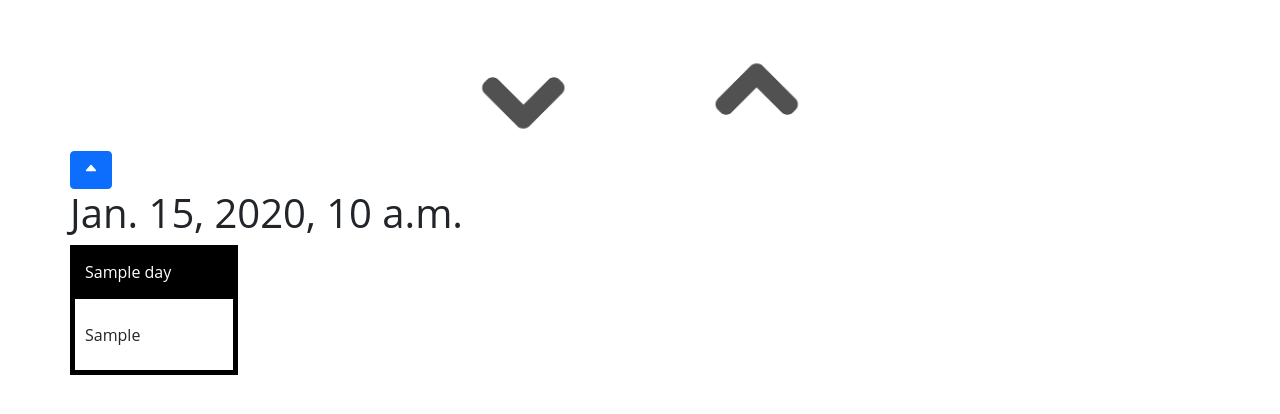
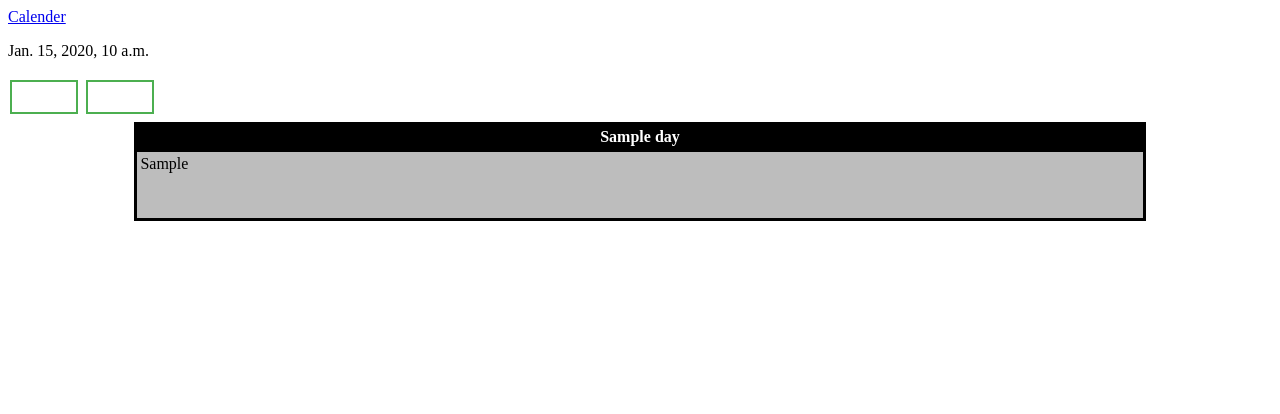
Before and after one commit to NiklasLaurell/Website, a Django app: template Calender_Prototyp/Test_app/templates/Test_app/index.html in a window 1280 px wide. Shown: the top 414 px of the page. Run offline with Django 3.2, Linux system fonts and the light colour scheme; the template is opened without the code that fills it: most values are stand-ins (such as "Sample title", 1, 10 or a date in 2020).

Commit message:
Merge branch 'main' of https://github.com/NiklasLaurell/Website into main

```diff
--- a/Calender_Prototyp/Test_app/static/Test_app/styles/base.css
+++ /dev/null
@@ -1,113 +0,0 @@
-.u-section-1 .u-image-1 {
-  width: 110px;
-  height: 110px;
-  margin: 41px auto 0 630px;
-}
-
-.u-section-1 .u-image-2 {
-  width: 110px;
-  height: 110px;
-  margin: -110px auto 0 400px;
-}
-
-
-.u-image,
-.u-background-effect-image,
-.u-video-poster {
-  object-fit: cover;
-  display: block;
-  vertical-align: middle;
-  background-size: cover;
-  background-position: 50% 50%;
-  background-repeat: no-repeat;
-}
-
-/* CENTRERAR TABELL?? */
-.u-sheet {
-  position: relative;
-  margin: 0 auto;
-  position: relative;
-  margin: 0 auto;
-}
-
-/* CENTRERAR TABELL */
-
-@media (min-width: 1200px) {
-  .u-xl-mode .u-sheet {
-    width: var(--theme-sheet-width-xl) !important;
-  }
-}
-
-.u-table table {
-  width: 100%; /* Bredd på kollumnerna */
-  border-collapse: collapse; /* om bortagen mellanrum mellan gränser */
-  text-align: middle;
-}
-
-.u-table th,        /* höjden av veckoraden sjunker */
-.u-table td {
-  padding: 10px;
-  font-weight: inherit;
-}
-
-
-/* Ritar linjerna i tabellen */
-[class*="u-border-"],
-.u-link[class*="u-border-"] {
-  border-style: solid;
-}
-
-/* avgör tjocklek av linjerna typ */
-.u-border-1,
-a.u-button-style.u-border-1 {
-  border-width: 5px;
-}
-
-/*textstil */
-.u-body {
-  font-family: 'Open Sans',sans-serif;
-}
-
-/*färgen i veckoraden */
-.u-black,
-.u-table-alt-black tr:nth-child(even) {
-  color: #ffffff;
-  background-color: #000000;
-}
-
-/*linjerna i veckoraden */
-.u-border-black,
-.u-separator-black:after {
-  border-color: #000000;
-  stroke: #000000;
-}
-
-/*gör linjerna nedan veckoraden gråa */
-.u-border-grey-30,
-.u-separator-grey-30:after {
-  border-color: #b3b3b3;
-}
-
-.u-border-red-30
-.u-separator-red-30,:after {
-  border-color: #FF0000;
-}
-
-.button{
-    height: 100px;
-    right: 1000px;
-    overflow: hidden;
-    border: none;
-    outline: none;
-}
-
-
-
-.u-body
-{
---theme-sheet-width-xl: 1140px;
---theme-sheet-width-lg: 940px;
---theme-sheet-width-md: 720px;
---theme-sheet-width-sm: 540px;
---theme-sheet-width-xs: 340px;
-}
--- a/Calender_Prototyp/Test_app/static/Test_app/styles/table.css
+++ b/Calender_Prototyp/Test_app/static/Test_app/styles/table.css
@@ -1,14 +1,33 @@
+.button {
+  border: none;
 
-section{
-    padding: 10px;
+  color: white;
+  padding: 15px 32px;
+  text-align: center;
+  text-decoration: none;
+  display: inline-block;
+  font-size: 16px;
+  margin: 4px 2px;
+  cursor: pointer;
 }
 
-.button{
-    height: 100px;
-    right: 1000px;
-    overflow: hidden;
-    border: none;
-    outline: none;
+.button1 {
+  background-color: white;
+  color: black;
+  border: 2px solid #4CAF50;
+}
+.button1:hover {
+  background-color: #4CAF50;
+  color: white;
+}
+.button2 {
+  background-color: white;
+  color: black;
+  border: 2px solid #008CBA;
+}
+.button2:hover {
+  background-color: #008CBA;
+  color: white;
 }
 
 
@@ -36,13 +55,14 @@ td  {
     text-align: left;
     vertical-align: top;
     color: #000000;
-    background-color: #d7d7d7;
+    background-color: #bdbdbd;
+
 }
 
 .markday{
-    background-color: #89CFF0;
+    background-color: #bbdefb;
 }
 
 .markmonth{
-    background-color: #ffffff;
+    background-color: #f5f5f5;
 }
--- a/Calender_Prototyp/Test_app/templates/Test_app/index.html
+++ b/Calender_Prototyp/Test_app/templates/Test_app/index.html
@@ -1,63 +1,58 @@
 {% load static %}
 <!DOCTYPE html>
-<html style="font-size: 16px;">
+<html>
+
 <head>
-      <link href="https://cdn.jsdelivr.net/npm/bootstrap@5.1.3/dist/css/bootstrap.min.css" rel="stylesheet" integrity="sha384-1BmE4kWBq78iYhFldvKuhfTAU6auU8tT94WrHftjDbrCEXSU1oBoqyl2QvZ6jIW3" crossorigin="anonymous">
-      <link rel="stylesheet" href="/static/Test_app/Styles/base.css" media="screen">
+    <title>Calender</title>
+
+    <!-- <link href="https://cdn.jsdelivr.net/npm/bootstrap@5.1.3/dist/css/bootstrap.min.css" rel="stylesheet" integrity="sha384-1BmE4kWBq78iYhFldvKuhfTAU6auU8tT94WrHftjDbrCEXSU1oBoqyl2QvZ6jIW3" crossorigin="anonymous"> -->
+
+    <link rel="stylesheet" href="/static/Test_app/Styles/table.css?<?php echo time(); ?>" type="text/css">
+
 </head>
-  <body data-home-page="Calender.html" data-home-page-title="Calender" class="u-body u-xl-mode">
-     <section class="u-align-center u-clearfix u-section-1" id="sec-e932">
-       <div class="u-clearfix u-sheet u-sheet-1">
-         <img class="u-image u-image-default u-preserve-proportions u-image-1" {% load static %} <img src="{% static "/Test_app/Images/arrow_up.png" %}" alt="" data-image-width="225" data-image-height="225">
-         <img class="u-image u-image-default u-preserve-proportions u-image-2" {% load static %} <img src="{% static "/Test_app/Images/arrow_down.png" %}" alt="" align="middle" data-image-width="225" data-image-height="225">
 
 
-         <button type="button" class="btn btn-primary">
-             <span class="button__icon">
-                 <ion-icon name="caret-up-outline"></ion-icon>
-             </span>
-        </button>
+<body>
+    <header id="main-header">
+        <nav><a href="/Test_app" id="main-logo">Calender</a></nav>
+    </header>
+    <div>
+        <p> {{ time }} </p>
+    </div>
+    <div>
+        <!-- <button type="button"
+            onclick="document.getElementById('demo').innerHTML = Date()">
+            Click me to display Date and Time.
+        </button> -->
+
+        <a class="button button1" href="/Test_app/move"></a>
+        <a class="button button1" href="/Test_app/move"></a>
+    </div>
 
 
-         <h1 class="u-text u-text-default u-text-1">{{time}}<span style="font-size: 1.5rem;">
-         </h1>
-        <div class="u-expanded-width u-table u-table-responsive u-table-1">
-          <table class="u-table-entity u-table-entity-1">
-            <colgroup>
-              <col width="14.3%">
-              <col width="13.900000000000006%">
-              <col width="14.6%">
-              <col width="14.3%">
-              <col width="14.3%">
-              <col width="14.3%">
-              <col width="14.200000000000006%">
-            </colgroup>
-            <thead class="u-black u-table-header u-table-header-1">
-              <tr style="height: 26px;">
+    <section>
+        <table>
+          <tr>
             {% for day in days %}
-                    <th class="u-border-1 u-border-black u-table-cell">{{day}}</th>
+                <th>{{day}}</th>
             {% endfor %}
           </tr>
-            </thead>
-            <tbody class="u-table-body">
-                {% for row in matrix %}
-                    <tr style="height: 76px;">
-                    {% for date in row %}
+        {% for week in matrix %}
+          <tr>
+            {% for date in week %}
                 {% if date == today %}
-                            <td class="u-border-1 u-border-red-30 u-table-cell">{{date.2}} IDAG</td>
+                    <td  class = "markday" > {{date.2}}</td>
+                {% elif date.1 == today.1 %}
+                    <td  class = "markmonth" > {{date.2}}</td>
                 {% else %}
-                            <td class="u-border-1 u-border-black u-table-cell">{{date.2}}</td>
+                    <td> {{date.2}}</td>
                 {% endif %}
             {% endfor %}
           </tr>
         {% endfor %}
 
-            </tbody>
         </table>
-        </div>
-      </div>
     </section>
-    <script type="module" src="https://unpkg.com/ionicons@5.5.2/dist/ionicons/ionicons.esm.js"></script>
-    <script nomodule src="https://unpkg.com/ionicons@5.5.2/dist/ionicons/ionicons.js"></script>
 </body>
+
 </html>
--- a/Calender_Prototyp/Test_app/urls.py
+++ b/Calender_Prototyp/Test_app/urls.py
@@ -1,7 +1,7 @@
 from django.urls import path
-
 from . import views
 
 urlpatterns = [
-    path('Test_app/', views.index)  # domain Test_app.com
+    path('Test_app/', views.index),
+    path('Test_app/move', views.index2),  # domain Test_app.com
 ]
```
Also changed, not shown: Calender_Prototyp/Test_app/views.py (+20 -15 lines). Lines whose indentation alone changed are shown as unchanged.
